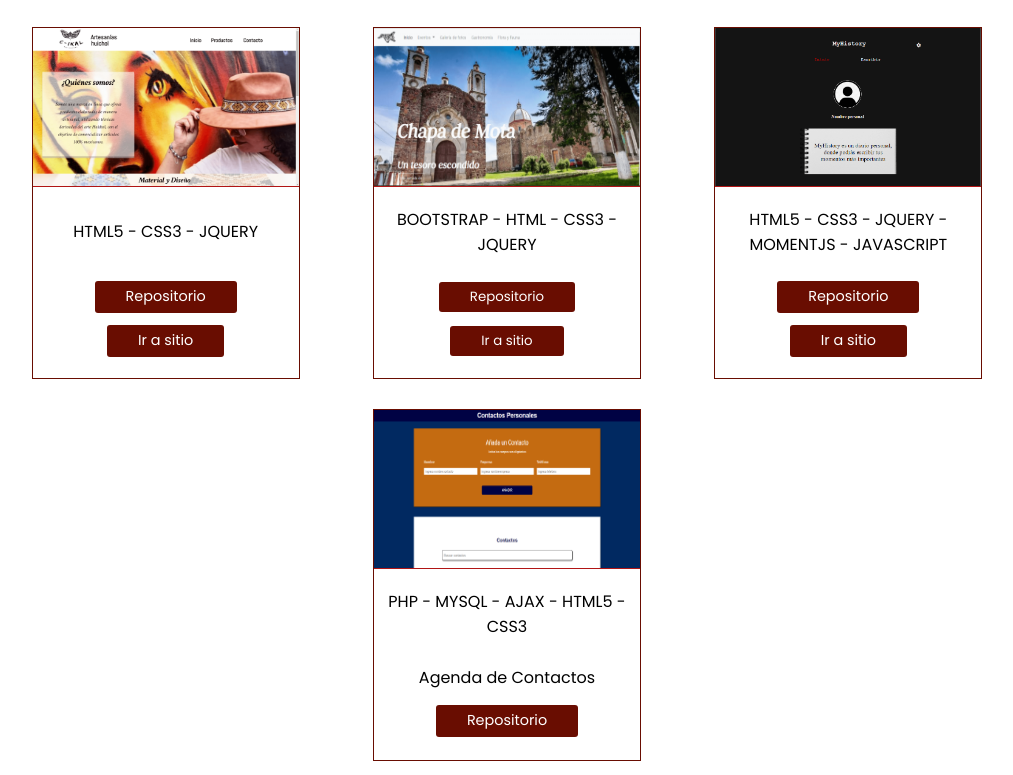
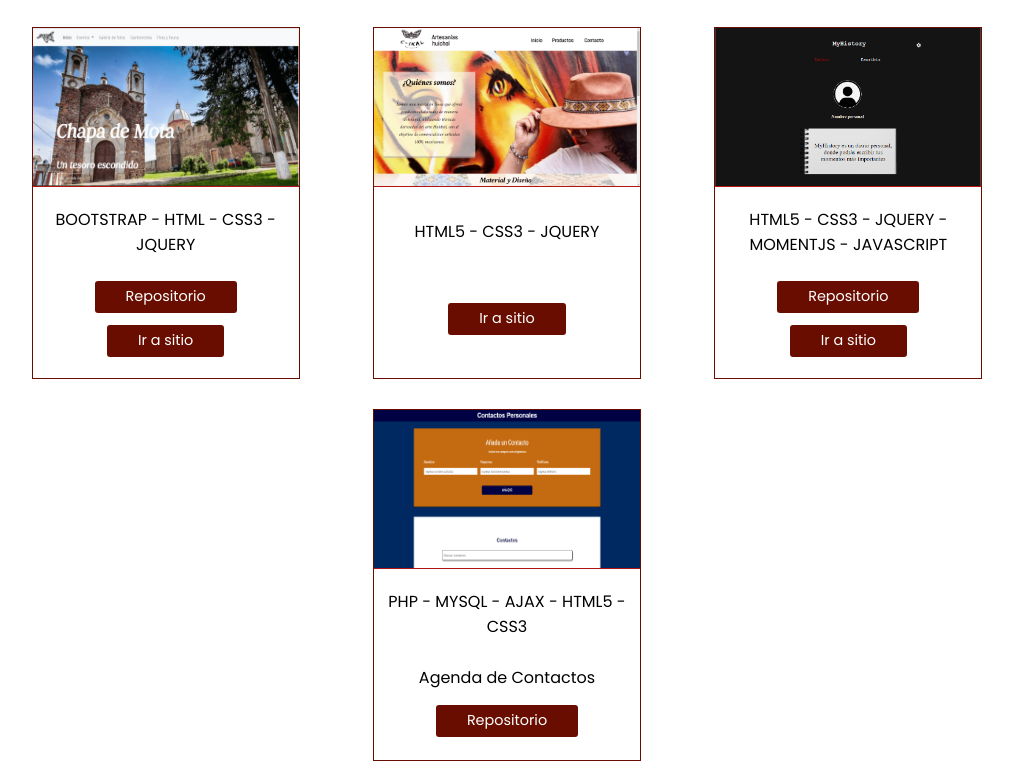
Before and after one commit to valedevmr/portafolio, a plain HTML site: page index.html in a window 1280 px wide. Shown: the part 900-1675 px from the top of the page, without its empty margins (133-1146 px from the left). Drawn offline with Linux system fonts and the light colour scheme.

Commit message:
Update index.html

```diff
--- a/index.html
+++ b/index.html
@@ -69,26 +69,7 @@
                 <h2 class="titleskill">Portafolio</h2>
             </div>
             <div class="container flex flex-wrap">
-                <div class="evidencia flex flex-wrap">
-                    <div class="screen">
-                        <img src="img/screens/huichol.png" alt="">
-                    </div>
-                    <div class="info flex flex-wrap">
-                        <div class="TI flex flex-center">
-                            <p>
-                                HTML5 - CSS3 - JQUERY
-                            </p>
-                        </div>
-                        <div class="ver flex flex-wrap flex-colum">
-                            <a href="#" class="btn btn-green">Repositorio</a>
 
-                            <a href="#" class="btn btn-green">
-                                Ir a sitio
-                            </a>
-                        </div>
-
-                    </div>
-                </div>
 
                 <div class="evidencia flex flex-wrap">
                     <div class="screen">
@@ -101,12 +82,31 @@
                             </p>
                         </div>
                         <div class="ver flex flex-wrap flex-colum">
-                            <button class="btn btn-green">
-                                Repositorio
-                            </button>
-                            <button class="btn btn-green">
+                            <a href="https://github.com/valedevmr/sitio_chapa" class="btn btn-green">Repositorio</a>
+
+                            <a href="http://chapamota.atwebpages.com/" class="btn btn-green">
                                 Ir a sitio
-                            </button>
+                            </a>
+                        </div>
+
+                    </div>
+                </div>
+                <div class="evidencia flex flex-wrap">
+                    <div class="screen">
+                        <img src="img/screens/huichol.png" alt="">
+                    </div>
+                    <div class="info flex flex-wrap">
+                        <div class="TI flex flex-center">
+                            <p>
+                                HTML5 - CSS3 - JQUERY
+                            </p>
+                        </div>
+                        <div class="ver flex flex-wrap flex-colum">
+
+
+                            <a href="https://fp4aggbpyset0dlwkobuwq-on.drv.tw/Huichol-Artes-H/" class="btn btn-green">
+                                Ir a sitio
+                            </a>
                         </div>
 
                     </div>
@@ -123,9 +123,9 @@
                             </p>
                         </div>
                         <div class="ver flex flex-wrap flex-colum">
-                            <a href="#" class="btn btn-green">Repositorio</a>
+                            <a href="https://github.com/valedevmr/DiarioPersonal" class="btn btn-green">Repositorio</a>
 
-                            <a href="#" class="btn btn-green">
+                            <a href="https://valedevmr.github.io/DiarioPersonal/" class="btn btn-green">
                                 Ir a sitio
                             </a>
                         </div>
```
